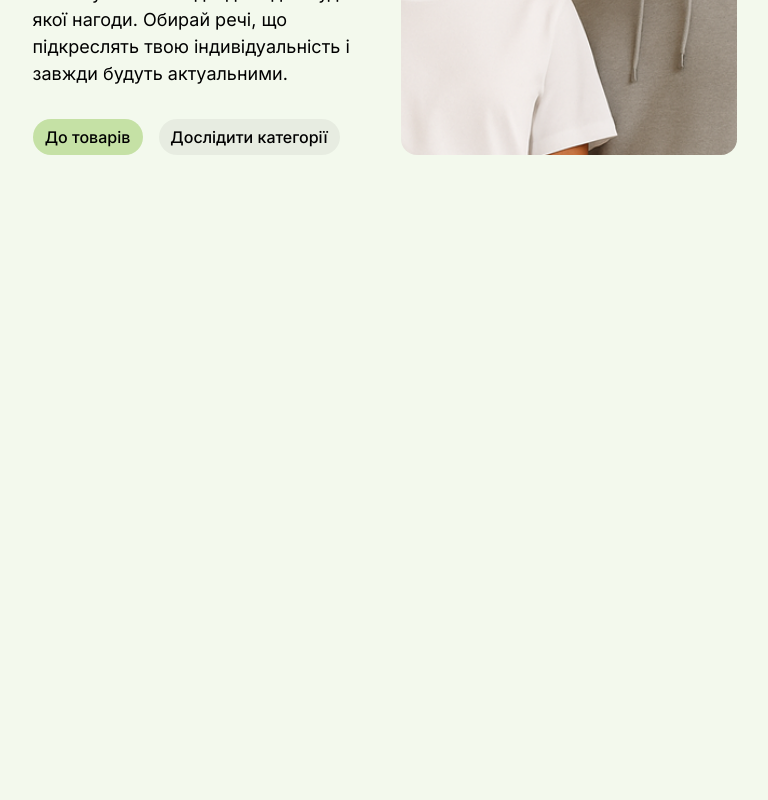
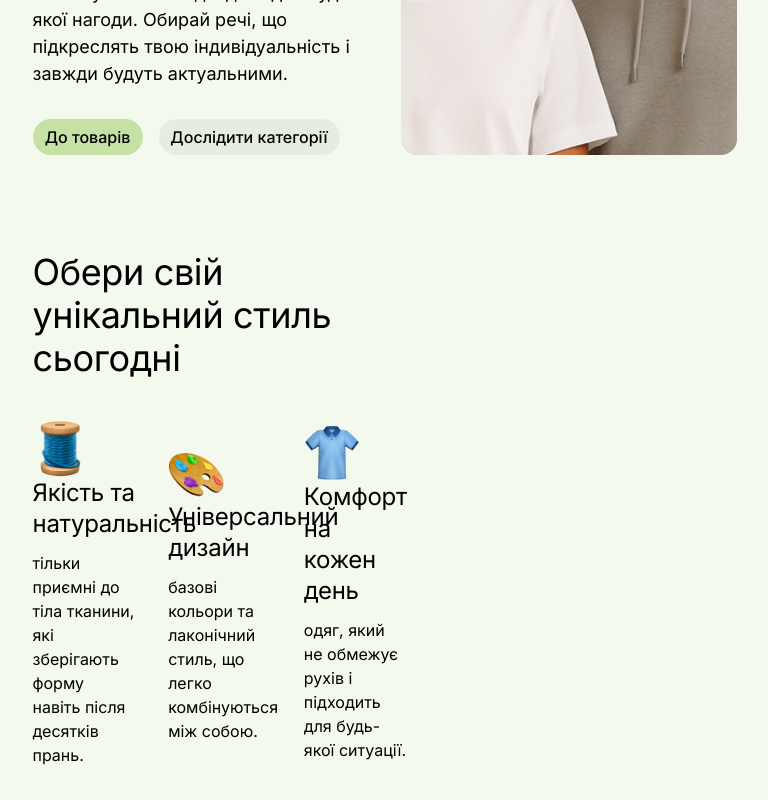
Before and after one commit to codingweb123/last-super-project-group-03-front, a Next.js app: page / in a window 1280 px wide. Shown: the part 334-1134 px from the top of the page, without its empty margins (420-1188 px from the left). Before the commit the page ends 1065 px from the top, so only its background shows below. Built offline with nearby package versions, Linux system fonts and the light colour scheme.

Commit message:
add component style

```diff
--- a/components/Style/Style.module.css
+++ b/components/Style/Style.module.css
@@ -0,0 +1,61 @@
+.style {
+  padding: 32px 0;
+}
+
+.style_title {
+  font-weight: 400;
+  font-size: 36px;
+  line-height: 1.2;
+  letter-spacing: -0.01em;
+  color: var(--color-neutral-darkest);
+}
+
+.style_list {
+  margin-top: 40px;
+}
+
+.style_list li:not(:first-child) {
+  margin-top: 0;
+}
+
+.style_subtitle {
+  font-weight: 400;
+  font-size: 24px;
+  line-height: 1.3;
+  letter-spacing: -0.01em;
+  color: var(--color-neutral-darkest);
+  margin-top: 12px 0;
+}
+.style_list_text {
+  font-weight: 400;
+  font-size: 16px;
+  line-height: 1.5;
+  color: var(--color-neutral-darkest);
+  margin-top: 12px;
+  margin-bottom: 12px;
+}
+
+@media screen and (min-width: 768px) {
+  .style_list {
+    display: flex;
+    align-items: center;
+    gap: 32px;
+  }
+
+  .style_list li:not(:first-child) {
+    margin-top: 0;
+  }
+  .style_list_item {
+    max-width: calc((100% - 64px) / 3);
+  }
+}
+
+@media only screen and (min-width: 1440px) {
+  .style {
+    padding: 48px 0;
+  }
+
+  .title {
+    min-width: 768px;
+  }
+}
--- a/components/Style/Style.tsx
+++ b/components/Style/Style.tsx
@@ -1,9 +1,51 @@
-import css from "./Style.module.css"
+import css from "./Style.module.css";
+import Image from "next/image";
 
-export default function Style() {
-	return (
-		<section className={`section ${css.style}`}>
-			<div className="container"></div>
-		</section>
-	)
-}
+const Style = () => {
+  return (
+    <section className={`section ${css.style}`}>
+      <div className="container">
+        <h2 className={css.style_title}>
+          Обери свій унікальний стиль сьогодні
+        </h2>
+        <ul className={css.style_list}>
+          <li className={css.style_list_item}>
+            <Image
+              src="/images/strings.png"
+              alt="string"
+              width={56}
+              height={56}
+            />
+            <h3 className={css.style_subtitle}>Якість та натуральність</h3>
+            <p className={css.style_list_text}>
+              тільки приємні до тіла тканини, які зберігають форму навіть після
+              десятків прань.
+            </p>
+          </li>
+          <li className={css.style_list_item}>
+            <Image
+              src="/images/paint.png"
+              alt="palette"
+              width={56}
+              height={56}
+            />
+            <h3 className={css.style_subtitle}>Універсальний дизайн</h3>
+            <p className={css.style_list_text}>
+              базові кольори та лаконічний стиль, що легко комбінуються між
+              собою.
+            </p>
+          </li>
+          <li className={css.style_list_item}>
+            <Image src="/images/shirt.png" alt="shirt" width={56} height={56} />
+            <h3 className={css.style_subtitle}>Комфорт на кожен день</h3>
+            <p className={css.style_list_text}>
+              одяг, який не обмежує рухів і підходить для будь-якої ситуації.
+            </p>
+          </li>
+        </ul>
+      </div>
+    </section>
+  );
+};
+
+export default Style;
```
